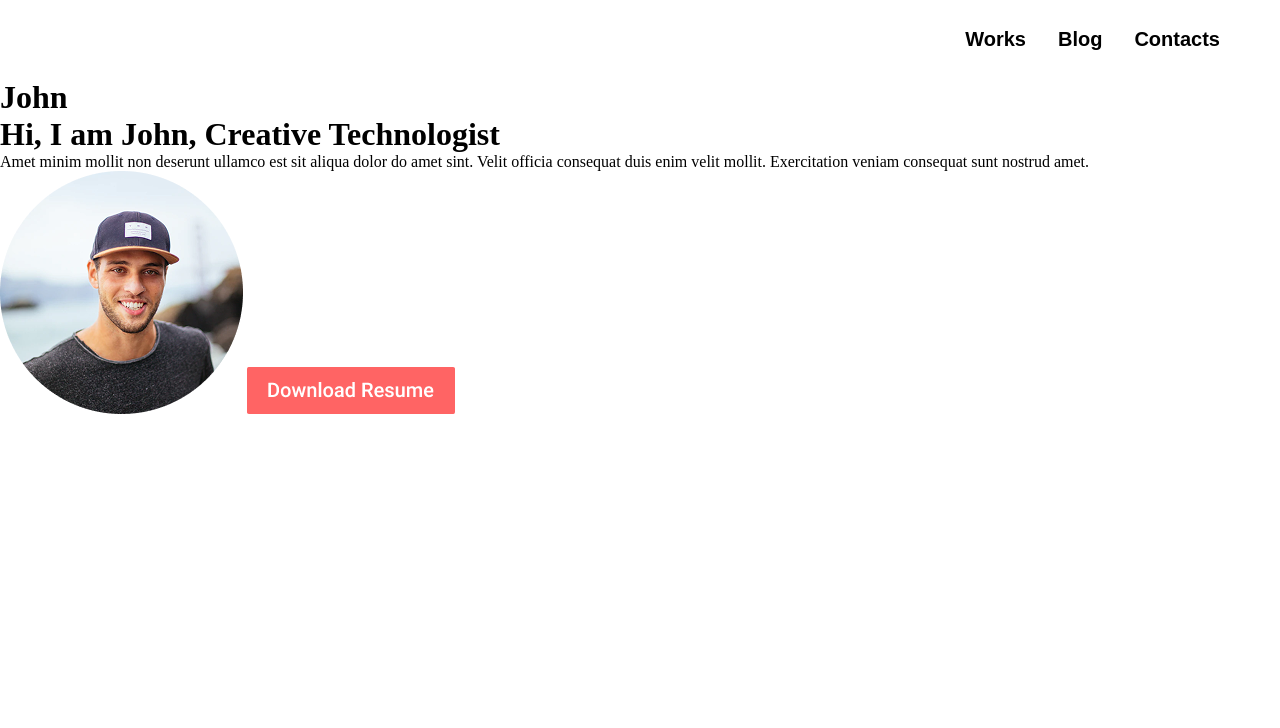
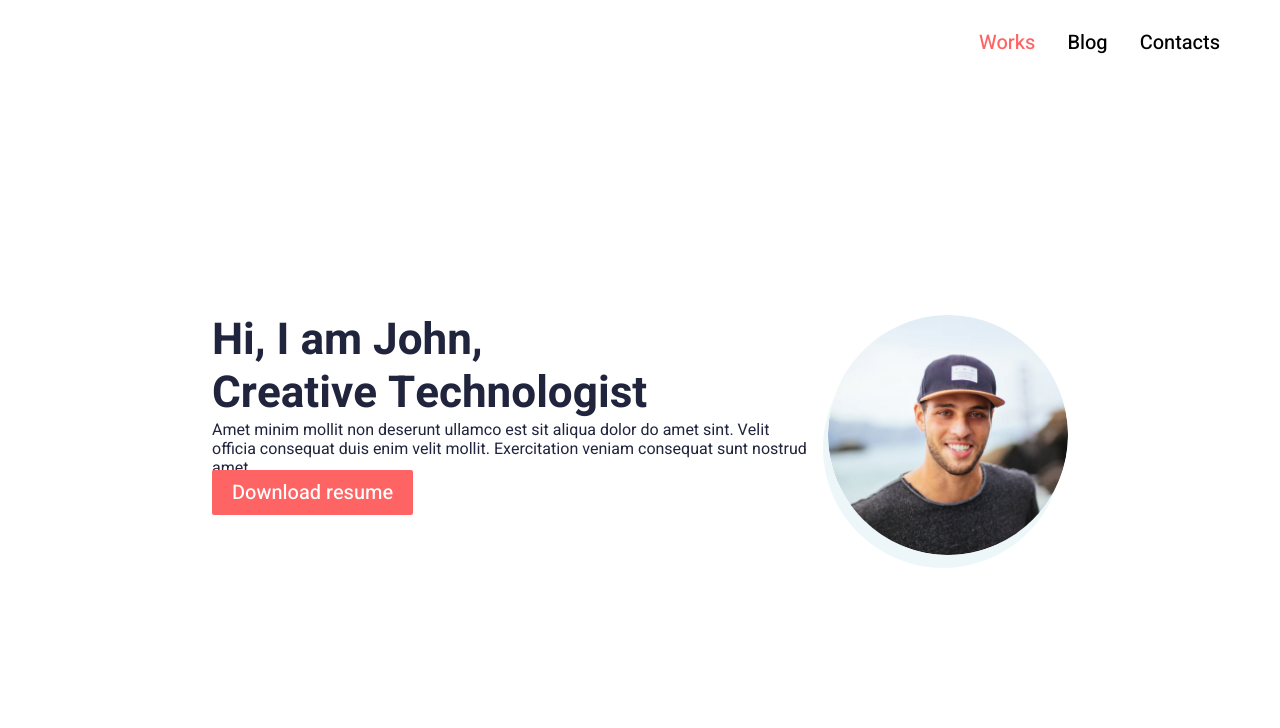
Before and after one commit to KonstantinG86/john, a plain HTML site: page index.html in a window 1280 px wide. Drawn offline with Linux system fonts and the light colour scheme.

Commit message:
bem_fonts

```diff
--- a/index.html
+++ b/index.html
@@ -9,20 +9,32 @@
 </head>
 <body>
     <header class="header">
-        <nav class="header-nav">
-            <ul class="header-list">
-                <li><a href="works.html" class="header-links">Works</a></li>
-                <li><a href="blog.html" class="header-links">Blog</a></li>
-                <li><a href="contact.html" class="header-links">Contacts</a></li>
+        <nav class="header__nav">
+            <ul class="header__list">
+                <li><a href="works.html" class="header__link header__link--active">Works</a></li>
+                <li><a href="blog.html" class="header__link">Blog</a></li>
+                <li><a href="contact.html" class="header__link">Contacts</a></li>
             </ul>
         </nav>
     </header>
-    <h1>John</h1>
     <main>
-        <h1>Hi, I am John, Creative Technologist</h1>
-        <p>Amet minim mollit non deserunt ullamco est sit aliqua dolor do amet sint. Velit officia consequat duis enim velit mollit. Exercitation veniam consequat sunt nostrud amet.</p>
-        <img src="img/Ellipse1.png">
-        <a href="works.html"><img src="img/download_resume.png"></a>
+        <section class="first">
+            <div class="first__container">
+                <div class="first_description">
+                    <h1 class="first__title">
+                        Hi, I am John, Creative&nbsp;Technologist
+                    </h1>
+                    <p class="first__text">
+                        Amet minim mollit non deserunt
+                        ullamco est sit aliqua dolor do amet sint.
+                         Velit officia consequat duis enim velit mollit.
+                         Exercitation veniam consequat sunt nostrud amet.
+                    </p>
+                    <a href="img/photo.jpg" class="button first__button" download="">Download resume</a>
+                </div>
+                <img src="img/photo.jpg" class="first__image" alt="Photo of John">
+            </div>
+        </section>
     </main>
 </body>
 </html>
--- a/style.css
+++ b/style.css
@@ -1,28 +1,162 @@
+/* @import url('https://fonts.googleapis.com/css2?family=Heebo:wght@100..900&display=swap'); */
+
 * {
     margin: 0;
     padding: 0;
     box-sizing: border-box;
 }
 
+/* директива шрифта */
+@font-face {
+    font-family: Heebo;
+    src: url(fonts/Heebo-Thin.ttf);
+    font-weight: 100;
+}
+@font-face {
+    font-family: Heebo;
+    src: url(fonts/Heebo-ExtraLight.ttf);
+    font-weight: 200;
+}
+
+@font-face {
+    font-family: Heebo;
+    src: url(fonts/Heebo-Light.ttf);
+    font-weight: 300;
+}
+
+@font-face {
+    font-family: Heebo;
+    src: url(fonts/Heebo-Regular.ttf);
+    font-weight: 400;
+}
+
+@font-face {
+    font-family: Heebo;
+    src: url(fonts/Heebo-Medium.ttf);
+    font-weight: 500;
+}
+
+@font-face {
+    font-family: Heebo;
+    src: url(fonts/Heebo-SemiBold.ttf);
+    font-weight: 600;
+}
+
+@font-face {
+    font-family: Heebo;
+    src: url(fonts/Heebo-Bold.ttf);
+    font-weight: 700;
+}
+
+@font-face {
+    font-family: Heebo;
+    src: url(fonts/Heebo-ExtraBold.ttf);
+    font-weight: 800;
+}
+
+@font-face {
+    font-family: Heebo;
+    src: url(fonts/Heebo-Black.ttf);
+    font-weight: 900;
+}
+
+body {
+    font-family: Heebo;
+    /* background-color: aquamarine; */
+}
+
+/* header */
+
 .header {
     padding: 28px 60px;
 }
 
-.header-links {
+.header__link {
     color: rgb(0, 0, 0);
     text-decoration: none;
-    font-weight: bold;
-    font-family: Arial, sans-serif;
+    font-weight: 500;
     font-size: 20px;
 }
 
-.header-list {
+.header__link--active {
+    color: #FF6464;
+}
+
+.header__list {
     list-style: none;
     display: flex;
     gap: 32px;
 }
 
-.header-nav {
+.header__nav {
     display: flex;
     justify-content: end;
 }
+
+/* header */
+
+/* first */
+
+.first {
+    padding: 230px 0 170px 0;
+}
+
+.first__container {
+    max-width: 856px;
+    margin: 0 auto;
+    display: flex;
+    justify-content: space-between;
+    gap: 20px;
+}
+
+/* margin расчет автоматический
+0 это верх и низ,
+авто это края */
+
+
+.first__description{
+    display: flex;
+    flex-direction: column;
+    gap: 40px;
+    align-items: start;
+    max-width: 600px;
+
+}
+
+.first__title {
+    font-weight: bold;
+    font-size: 44px;
+    line-height: 120%;
+    color: #21243D;
+}
+
+.first__text {
+    font-weight: 400;
+    font-size: 16px;
+    line-height: 120%;
+    color: #21243D;
+}
+
+.first__image {
+    width: 240px;
+    height: 240px;
+    border-radius: 50%;
+    box-shadow: -5px 13px 0 #EDF7FA;
+}
+
+/* first */
+
+/* button */
+
+.button.first__button {
+    text-decoration: none;
+    background-color: #FF6464;
+    color: white;
+    text-decoration: none;
+    padding: 8px 20px;
+    font-weight: 500;
+    font-size: 20px;
+    border-radius: 2px;
+}
+
+/* button */
```
Also changed, not shown: fonts/Heebo-Black.ttf (added), fonts/Heebo-Bold.ttf (added), fonts/Heebo-ExtraBold.ttf (added), fonts/Heebo-ExtraLight.ttf (added), fonts/Heebo-Light.ttf (added), fonts/Heebo-Medium.ttf (added), fonts/Heebo-Regular.ttf (added), fonts/Heebo-SemiBold.ttf (added), fonts/Heebo-Thin.ttf (added), img/Ellipse1.png (deleted), img/photo.jpg (added).
